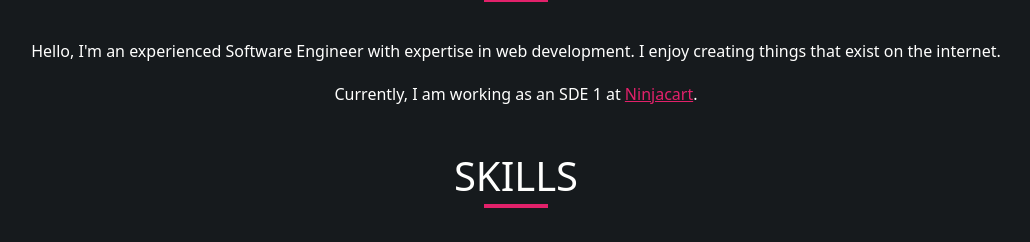
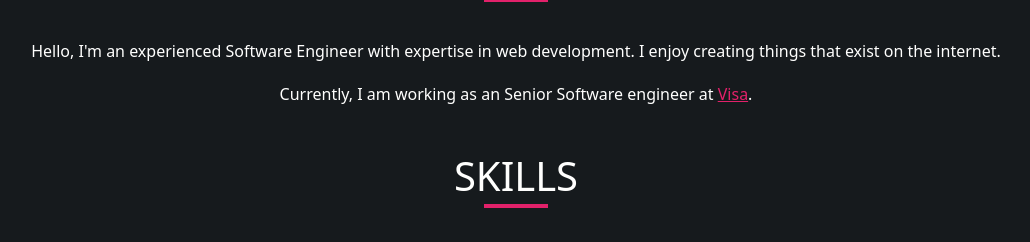
Before and after one commit to shivaji33/portfolio, a plain HTML site: page index.html in a window 1280 px wide. Shown: the part 894-1136 px from the top of the page, without its empty margins (124-1154 px from the left). Drawn offline with nearby package versions, Linux system fonts and the light colour scheme.

Commit message:
Update index.html

```diff
--- a/index.html
+++ b/index.html
@@ -82,8 +82,8 @@
           exist on the internet.
         </h6>
         <h6 class="mt-4 text-center" data-aos="fade-up" data-aos-duration="1000">
-          Currently, I am working as an SDE 1 at <a class="current-company-url" target="_blank"
-            href="https://ninjacart.in">Ninjacart</a>.
+          Currently, I am working as an Senior Software engineer at <a class="current-company-url" target="_blank"
+            href="https://visa.co.in">Visa</a>.
         </h6>
       </div>
     </div>
```
